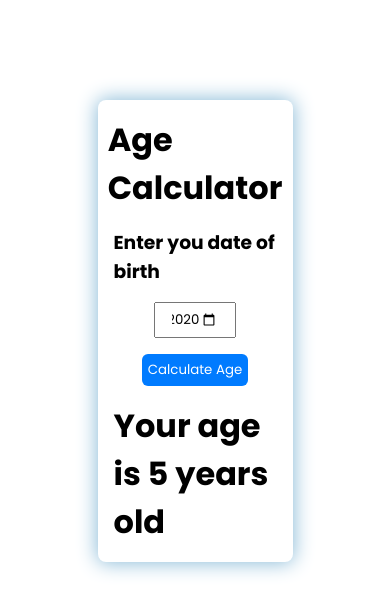
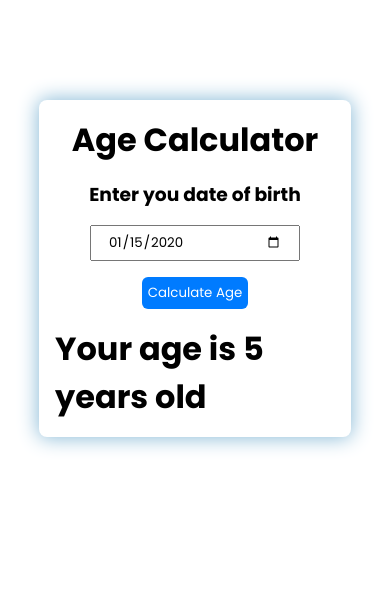
Before and after one commit to SarkarJyotirmay/JS_WeeklyTest_2_Age_Calculator, a plain HTML site: page index.html in a window 390 px wide. Both pictures are taken after typing "2020-01-15" into the empty fields and a click on the button "Calculate Age". Drawn offline with Linux system fonts and the light colour scheme.

Commit message:
made fully responsive

```diff
--- a/script.js
+++ b/script.js
@@ -11,6 +11,9 @@ button.addEventListener("click", (e)=>{
     }
    const birth = Number(input.value.split("-")[0]);
     let age = Number(today.getFullYear()) - birth;
+    if(age < 0){
+        alert("past me kya karne aya bhai? Future me maja nhi aaa raha kya....?")
+    }
     agePlace.textContent = age;
 
 })
--- a/styles.css
+++ b/styles.css
@@ -36,3 +36,14 @@
     border-radius: 6px;
     font-weight: 300;
 }
+
+@media only screen and (max-width: 680px) {
+    .container {
+      width: 80%;
+    }
+  }
+@media only screen and (max-width: 440px) {
+    #date-input{
+        width: 75%;
+    }
+  }
```
